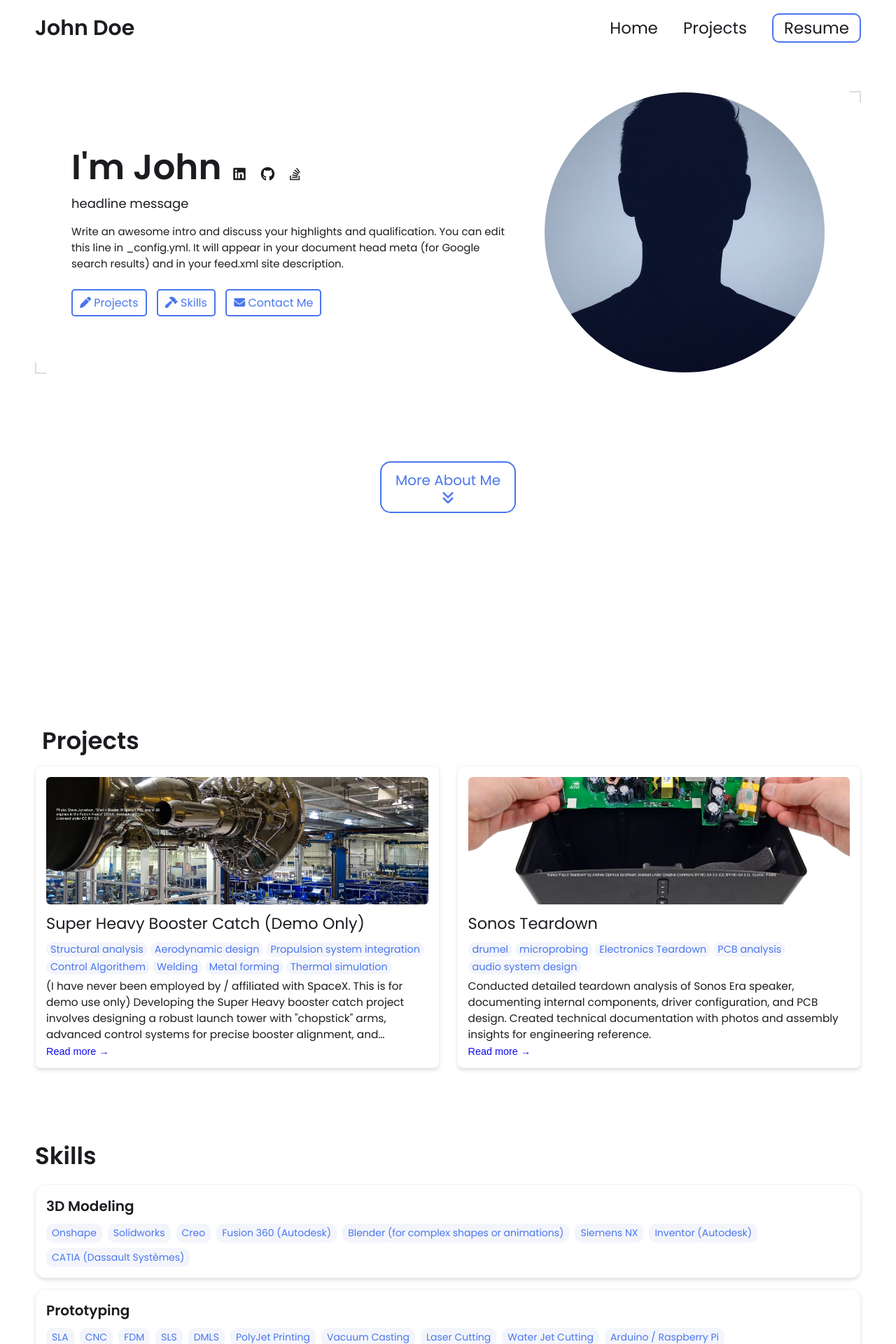
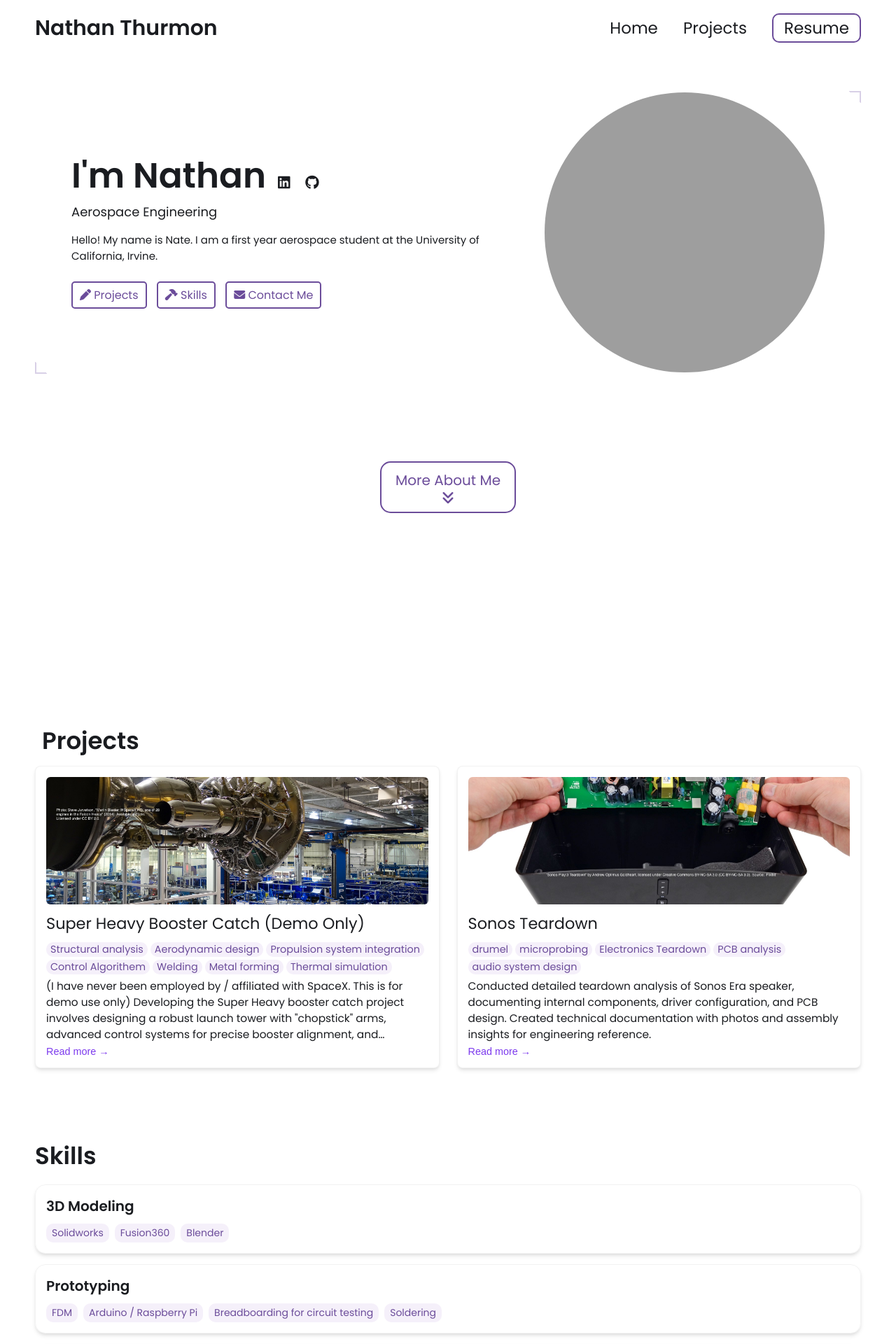
Before and after one commit to AriBenni/portfolio, a Jekyll site: the page built from index.html, in a window 1280 px wide. Shown: the top 1920 px of the page at 70% size. Built offline with Jekyll 4.4.1, drawn with Linux system fonts in a browser that asks for light colours; some of the changed text lies outside the part shown.

Commit message:
Update _config.yml

```diff
--- a/_config.yml
+++ b/_config.yml
@@ -7,20 +7,18 @@
 
 # Main Page Setup
 
-title: John Doe's Portfolio # This is what shows up in the tab of the browser
+title: Nathan Thurmon # This is what shows up in the tab of the browser
 
 
 
 # Hero Section
-name: John Doe
-headline: headline message
+name: Nathan Thurmon
+headline: Aerospace Engineering
 description: >- # dont remove this line. this will ignore all new lines until the next section
-  Write an awesome intro and discuss your highlights and qualification. You can edit this
-  line in _config.yml. It will appear in your document head meta (for
-  Google search results) and in your feed.xml site description.
+  Hello! My name is Nate. I am a first year aerospace student at the University of California, Irvine.
 
 # Place your profile image in /assets/images/profile-image/folder and edit the file name
-profile_image: ./assets/images/profile-image/avatar.jpeg
+profile_image:
 
 
 # Link your resume
@@ -31,9 +29,9 @@ resume-url: https://drive.google.com/file/d/13Z3duVzh-gguPU5r03oJVEE6rV9rd3DS/vi
 # Set up external links - this will show up as small icons next to your name.
 
 external-links:    # input only your own url slug. The icons with missing entries will not appear.
-  linkedin: test    # https://www.linkedin.com/in/{your url slug}
-  github: leea12    # https://github.com/{your url slug}
-  stackoverflow: test      # https://stackoverflow.com/users/{your url slug}
+  linkedin: nathanthurmon    # https://www.linkedin.com/in/{your url slug}
+  github: AriBenni    # https://github.com/{your url slug}
+  stackoverflow:       # https://stackoverflow.com/users/{your url slug}
   medium:            # https://medium.com/@{your url slug}
   x-twitter:   # https://x.com/{your url slug}
   threads:            # https://threads.net/@{your url slug}
@@ -47,45 +45,31 @@ external-links:    # input only your own url slug. The icons with missing entrie
 skills:
   - category: 3D Modeling
     tools:
-    - Onshape
     - Solidworks
-    - Creo
-    - Fusion 360 (Autodesk)
-    - Blender (for complex shapes or animations)
-    - Siemens NX
-    - Inventor (Autodesk)
-    - CATIA (Dassault Systèmes)
+    - Fusion360
+    - Blender
   - category: Prototyping
     tools:
-    - SLA
-    - CNC
     - FDM
-    - SLS
-    - DMLS
-    - PolyJet Printing
-    - Vacuum Casting
-    - Laser Cutting
-    - Water Jet Cutting
     - Arduino / Raspberry Pi
     - Breadboarding for circuit testing
-  - category: Design Standards / Practices
-    tools:
-    - GD&T ASME Y14
-    - ISO fits and tolerances
-    - PLM (PTC Windchill / Arena)
+    - Soldering
   - category: PCB Design
     tools:
-    - Altium Designer
-    - Altium
-    - Eagle
     - KiCad
-  - category: Problem Solving / Risk Management
+  - category: Programming / Software
     tools:
-    - Root Cause Analysis (e.g., 5 Whys, Fishbone Diagram)
-    - DFMEA / PFMEA
-    - Six Sigma methodologies
-    - Shain Red-X
-
+    - C
+    - C++
+    - Python
+    - MATLAB
+    - Linux
+  - category: Embedded Systems / RF
+    tools:
+    - Bluetooth (BTstack / A2DP)
+    - LoRa RF communications
+    - IMU data acquisition
+    - SD card / filesystem integration (FatFS)
 
 # Contact Form Setup. Setup an account and copy over the key. When someone fills out the form, it will be received in your email.
 formspree-key:   https://formspree.io/f/{8-digit key}
@@ -93,13 +77,13 @@ formspree-key:   https://formspree.io/f/{8-digit key}
 
 
 # Active theme (Updatethis to switch themes). Make sure to keep the indentation the samne.
-colors: # this is the basic theme
+colors:
   text: "#1a1c20"
-  border: "#ddd"
-  link: "#4a76ee"
-  highlight: "#0c0cf2"
+  border: "#d8d0e6"
+  link: "#6b4c9a"
+  highlight: "#7c3aed"
   background: "#ffffff"
-  light_background: "#f3f5fb"
+  light_background: "#f5f0fa"
 
 # A few examples.
 basic theme:
```
